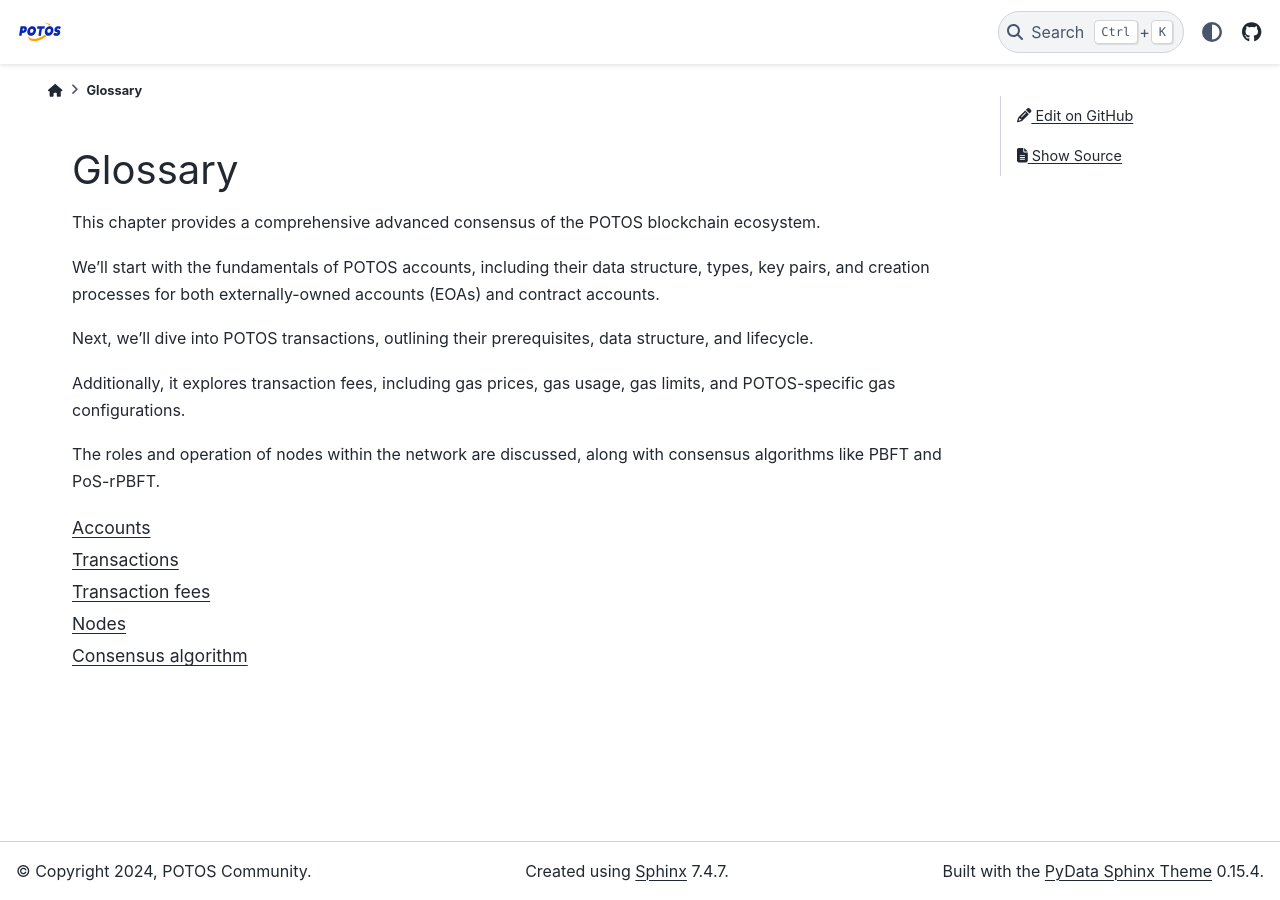
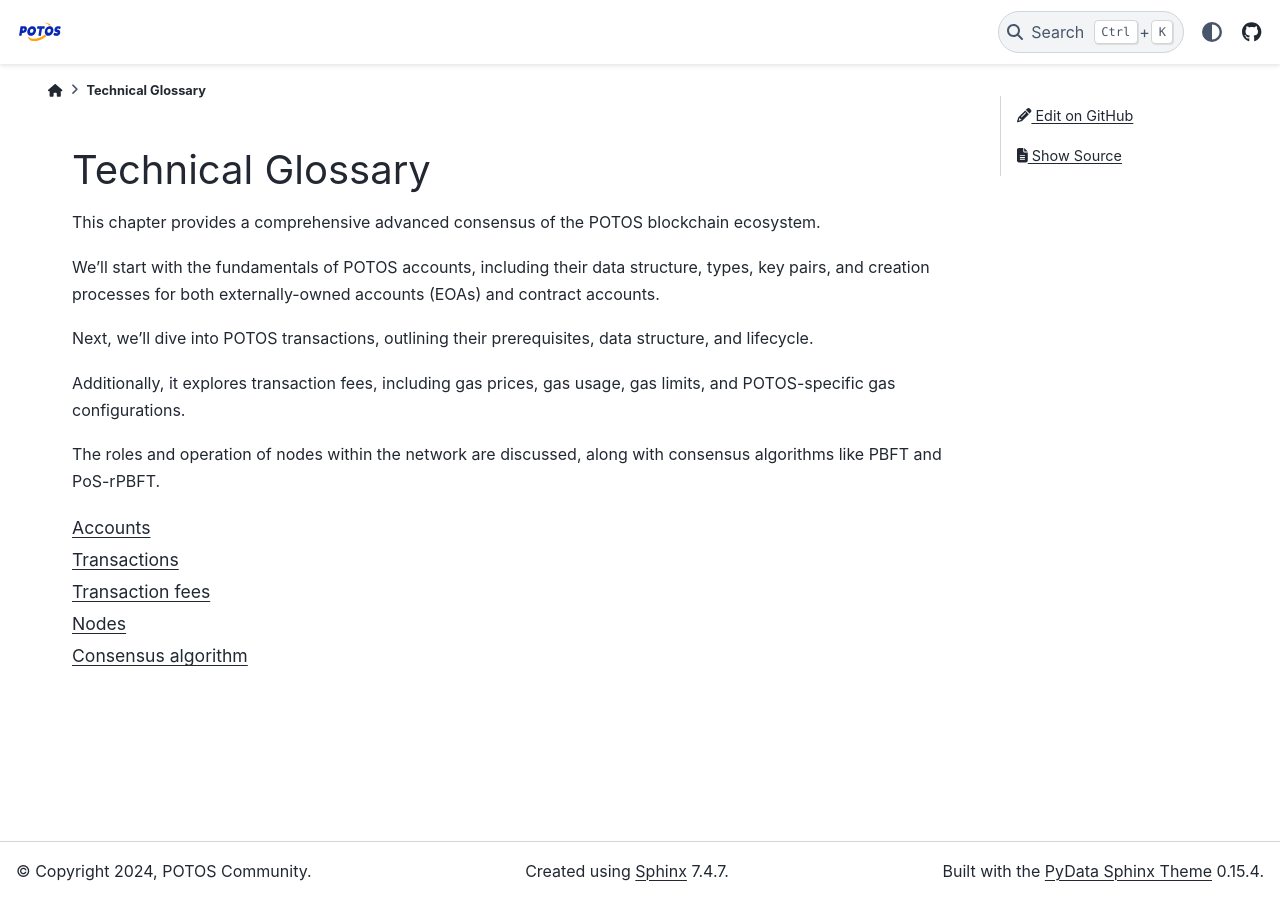
Before and after one commit to potoshk/potos-docs, a Sphinx documentation site: the page built from docs/glossary/index.md, in a window 1280 px wide. Built offline with Sphinx 7.4.7 and the PyData theme 0.15.4, drawn with Linux system fonts in a browser that asks for light colours; pages that are not in the unit, such as notebooks, are missing from menus.

Commit message:
update name

```diff
--- a/docs/glossary/index.md
+++ b/docs/glossary/index.md
@@ -5,7 +5,7 @@ myst:
       Advanced concepts and operations of POTOS.
 ---
 
-# Glossary
+# Technical Glossary
 
 This chapter provides a comprehensive advanced consensus of the POTOS blockchain ecosystem.
 
```
